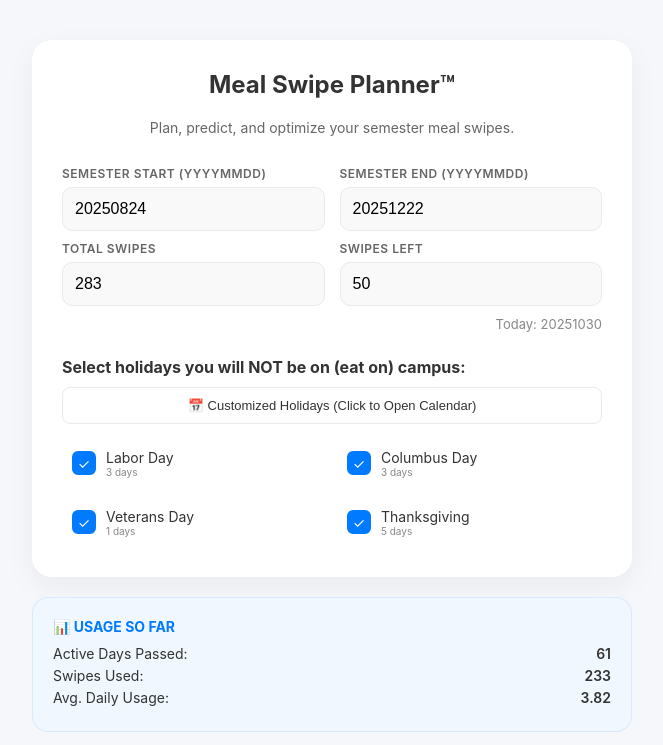
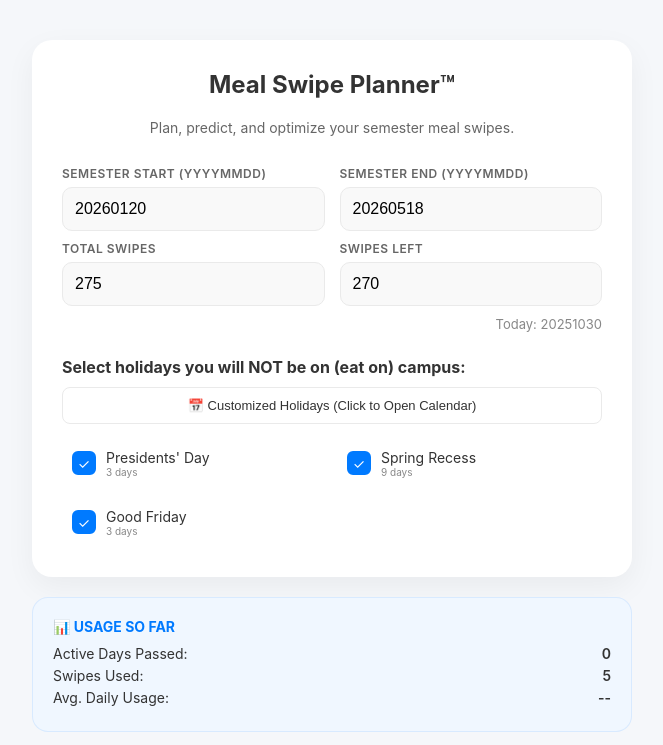
Before and after one commit to tzguan2023-coder/meal-swipe-planner, a React (Create React App) app: page / in a window 1280 px wide. Shown: the top 745 px of the page, without its empty margins (308-971 px from the left). Built offline with nearby package versions, Linux system fonts and the light colour scheme.

Commit message:
update semester start and ending date

```diff
--- a/src/App.js
+++ b/src/App.js
@@ -106,10 +106,10 @@ function App() {
   };
 
   const saved = loadSaved();
-  const [startDate, setStartDate] = useState(saved.startDate || '20250824');
-  const [endDate, setEndDate] = useState(saved.endDate || '20251222');
-  const [totalMeal, setTotalMeal] = useState(saved.totalMeal || '283');
-  const [remainMeal, setRemainMeal] = useState(saved.remainMeal || '50');
+  const [startDate, setStartDate] = useState(saved.startDate || '20260120');
+  const [endDate, setEndDate] = useState(saved.endDate || '20260518');
+  const [totalMeal, setTotalMeal] = useState(saved.totalMeal || '275');
+  const [remainMeal, setRemainMeal] = useState(saved.remainMeal || '270');
   const [selectedHolidays, setSelectedHolidays] = useState(saved.selectedHolidays || HOLIDAYS.map(h => h.label));
   const [customDates, setCustomDates] = useState(saved.customDates || []);
 
```
